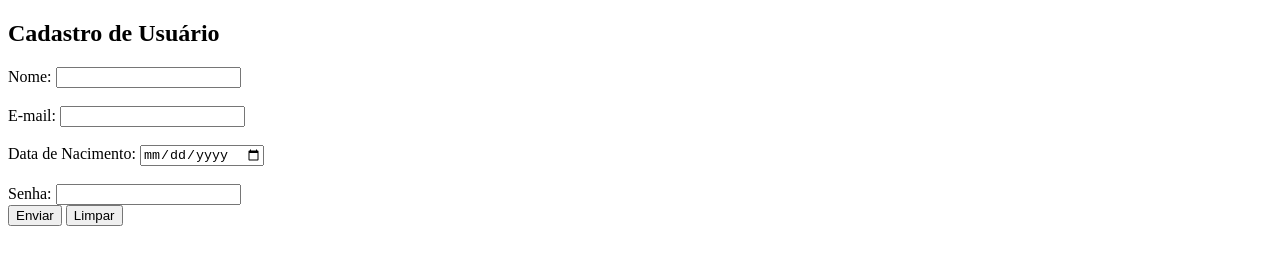
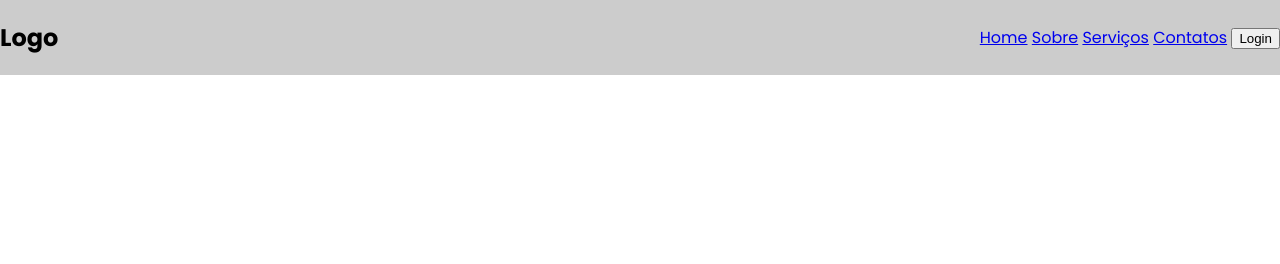
Before and after one commit to JoaoRoberto1/form-html, a plain HTML site: page index.html in a window 1280 px wide. Drawn offline with Linux system fonts and the light colour scheme.

Commit message:
Criando o header

```diff
--- a/index.html
+++ b/index.html
@@ -1,40 +1,30 @@
 <!DOCTYPE html>
 <html lang="pt-br">
+
 <head>
     <meta charset="UTF-8">
     <meta name="viewport" content="width=device-width, initial-scale=1.0">
     <title>Form User</title>
+    <!-- Importanto um arquivo css -->
+    <link rel="stylesheet" href="style/style.css">
 </head>
 
 <body>
-    <h2>Cadastro de Usuário</h2>
+    <header>
 
-    <form action="">
-        <!-- Para ter o focus no input ao clicar na label, basta adicionar um id no input e usar o mesmo id para o for da label -->
+        <h2 class="logo">Logo</h2>
 
-        <label for="nome">Nome:</label>
-        <input type="text" name="" id="nome">
 
-        <br><br>
+        <nav class="menu">
+            <a href="#">Home</a>
+            <a href="#">Sobre</a>
+            <a href="#">Serviços</a>
+            <a href="#">Contatos</a>
 
-        <label for="email">E-mail:</label>
-        <input type="email" name="" id="email">
+            <button class="btn-login">Login</button>
+        </nav>
 
-        <br><br>
-
-        <label for="data">Data de Nacimento:</label>
-        <input type="date" name="" id="data">
-
-        <br><br>
-
-        <label for="">Senha:</label>
-        <input type="password" name="" id="">
-
-        <div>
-            <button type="submit">Enviar</button>
-            <button type="reset">Limpar</button>
-        </div>
-    </form>
+    </header>
 </body>
 
 </html>
--- a/style/style.css
+++ b/style/style.css
@@ -0,0 +1,17 @@
+@import url('https://fonts.googleapis.com/css2?family=Poppins:ital,wght@0,100;0,200;0,300;0,400;0,500;0,600;0,700;0,800;0,900;1,100;1,200;1,300;1,400;1,500;1,600;1,700;1,800;1,900&display=swap');
+
+body {
+    font-family: 'poppins', sans-serif;
+}
+
+header {
+    display: flex;
+    justify-content: space-between;
+    align-items: center;
+    position: fixed;
+    top: 0;
+    left: 0;
+    width: 100%;
+    background-color: #ccc;
+
+}
```
